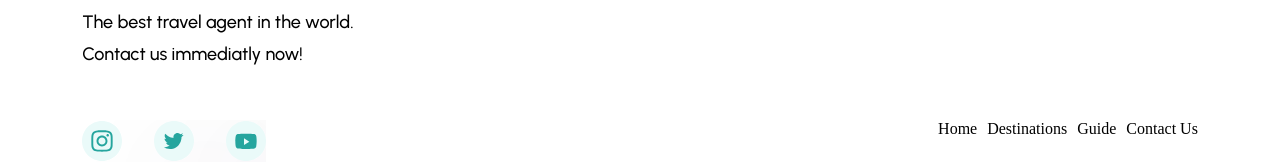
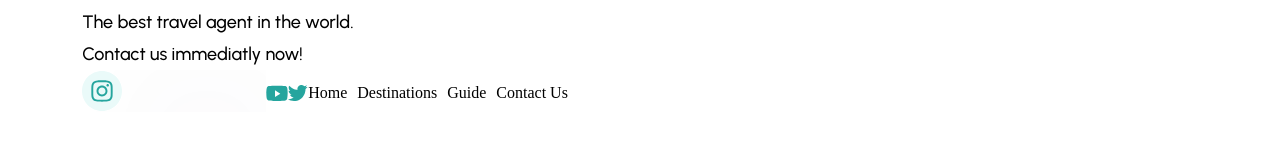
Before and after one commit to musyelevateher/Travel-website, a plain HTML site: page index.html in a window 1280 px wide. Shown: the part 4080-4242 px from the top of the page. After the commit the page ends 4196 px from the top, so only its background shows below. Drawn offline with Linux system fonts and the light colour scheme.

Commit message:
added div section

```diff
--- a/index.html
+++ b/index.html
@@ -151,7 +151,12 @@ service we provide. Your trip will be very memorable with the best<br> travel ag
         <p class="agent">The best travel agent in the world.<br>Contact us immediatly now!</p>
      </div>
      <div class="social-link">
-        <img src="asset/Social Links.svg">
+        <div class="cam">
+        <img src="asset/Insta.svg">
+        </div>
+
+        <img src="asset/youtube.svg">
+        <img src="asset/twitter.svg">
         <ul>
             <li>Home</li>
             <li>Destinations</li>
--- a/styles.css
+++ b/styles.css
@@ -3,9 +3,7 @@
   padding: 0;
   box-sizing: border-box;
 }
-body {
-  overflow: hidden;
-}
+
 .travel  {
 display: flex;
 justify-content: space-between;
@@ -291,8 +289,9 @@ text-align: left;
 }
 .social-link {
   display: flex;
-  justify-content: space-between;
-  margin-top: 50px;
+  flex-direction: row;
+  align-items: center;
+  margin-top: 0 10px;
 }
 .notification {
 margin-top: 30px;
```
Also changed, not shown: asset/Insta.svg (added), asset/twitter.svg (added), asset/youtube.svg (added).
